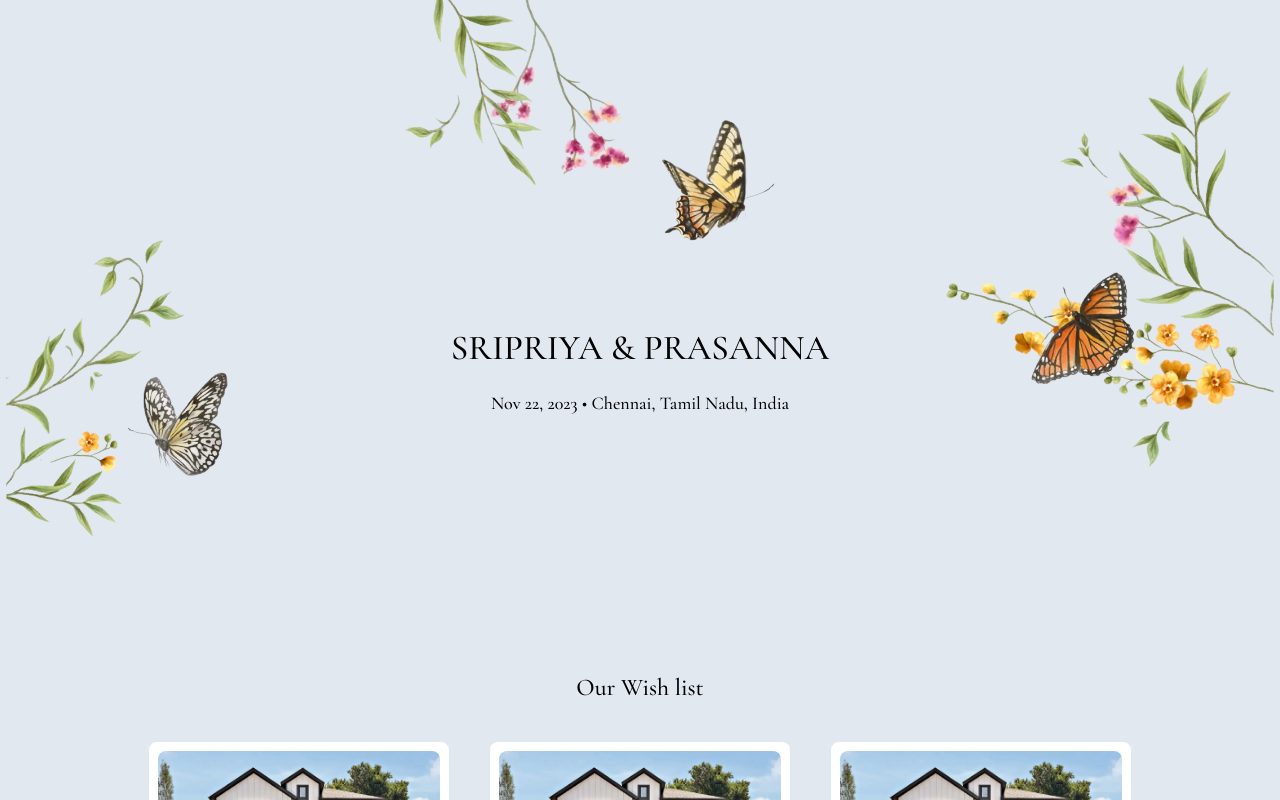
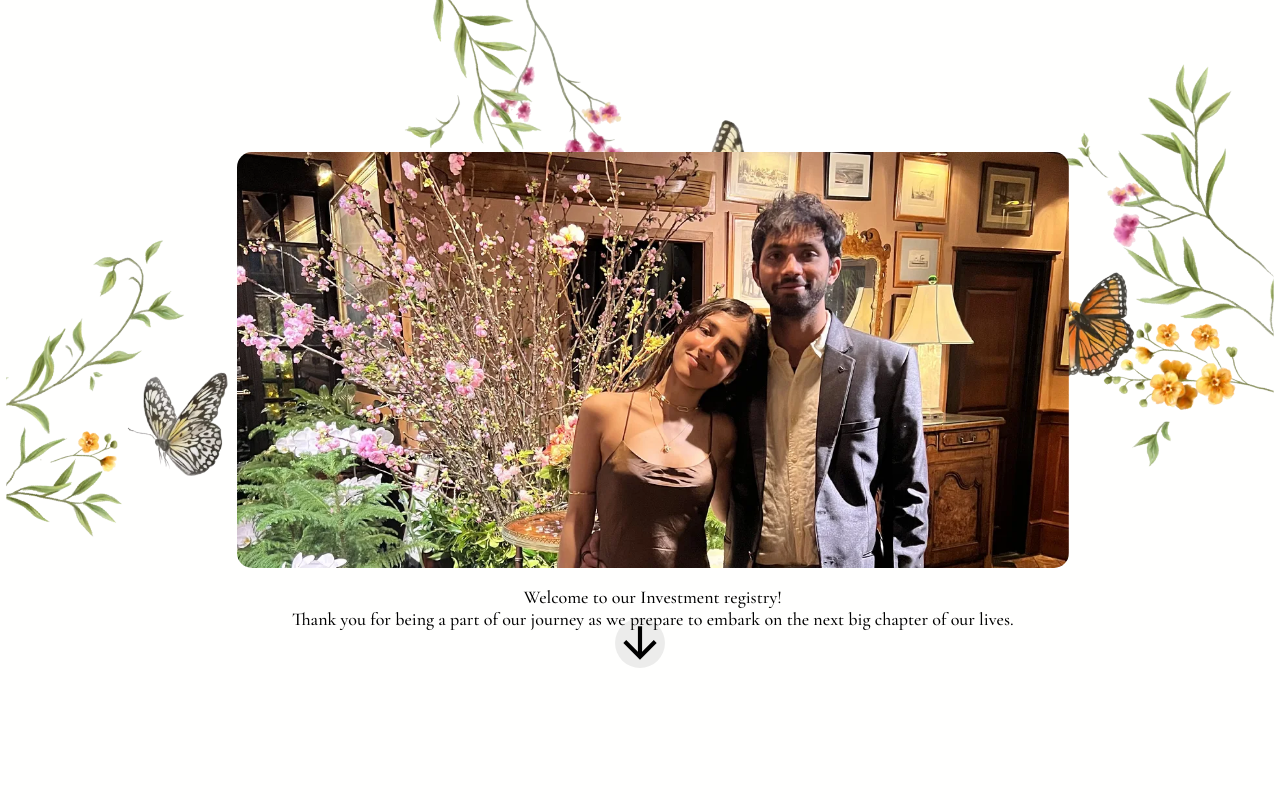
Before and after one commit to vaaghu/wedding, a React (Vite) app: page / in a window 1280 px wide. Built offline with nearby package versions, Linux system fonts and the light colour scheme.

Commit message:
info updated, couple img added & anchore icon added

```diff
--- a/src/assets/styles/home.module.scss
+++ b/src/assets/styles/home.module.scss
@@ -11,7 +11,20 @@
     height: 80svh;
   }
 }
-
+.coupleImg {
+  width: 65vw;
+  height: auto;
+  max-height: 80vw;
+  margin: 0px;
+  border-radius: 15px;
+  clip-path: polygon(0 0, 100% 0, 100% calc(100vh), 0 calc(100vh));
+  object-fit: cover;
+  object-position: center 50%;
+  @media (max-width: 768px) {
+    width: 95vw;
+    height: auto;
+  }
+}
 .cardBox {
   width: 100vw;
   height: auto;
@@ -43,13 +56,18 @@
 }
 .firstContainer {
   width: 100vw;
+  height: 100dvh;
+  min-height: 100dvh;
   position: relative;
   @include flex(column, flex-start, center);
   font-family: "CormorantGaramond", "Poppins", sans-serif;
   margin-bottom: 35px;
   div {
     position: absolute;
-    bottom: 30%;
+    top: 50%;
+    left: 51%;
+    transform: translate(-50%, -50%);
+    @include flex(column, flex-start, center);
   }
 }
 .eventCardContainer {
@@ -77,16 +95,28 @@
   margin: 20px 5px;
 }
 
-.CarouselContainer {
-  width: 100vw;
-  height: 500px;
-  margin: 30px 0px;
+.listInfo {
+  text-align: center;
+  p {
+    font-family: "CormorantGaramond", "Poppins", sans-serif;
+  }
+  h2,
+  h1 {
+    font-style: normal;
+    font-weight: 300;
+  }
+}
+
+.arrowDownAnchore {
+  // border: 1px solid black;
+  background-color: rgba(0, 0, 0, 0.075);
+  border-radius: 50%;
+  width: 50px;
+  height: 50px;
+  font-size: 35px;
   @include flex(column, center, center);
-  // background-color: rgb(61, 61, 61);
-  padding-bottom: 15px;
-  border-radius: 15px;
+  img {
+    width: 50px;
+    height: 50px;
+  }
 }
-.imgContainer {
-  width: 100%;
-  height: 100%;
-}
--- a/src/assets/styles/index.module.scss
+++ b/src/assets/styles/index.module.scss
@@ -5,7 +5,7 @@
 
   margin: 0px;
   overflow-x: hidden;
-  background: #e2e8f0;
+  background: $primaryColor;
   height: 100svh;
   z-index: 1;
   @include flex(column, flex-start, center);
@@ -13,7 +13,6 @@
   p {
     font-family: "CormorantGaramond", "Poppins", sans-serif;
   }
-  h2,
   h1 {
     font-style: normal;
     font-weight: 300;
@@ -28,7 +27,7 @@
   }
 
   &::-webkit-scrollbar-track {
-    background-color: #e2e8f0;
+    background-color: $primaryColor;
     border-radius: 6px;
   }
 }
--- a/src/assets/styles/info.module.scss
+++ b/src/assets/styles/info.module.scss
@@ -10,7 +10,7 @@
   margin-top: 50px;
   margin-bottom: 50px;
   @include flex(column, flex-start, center);
-  background-color: rgb(255, 255, 255);
+  background-color: $secondaryColor;
   padding: 20px;
   width: 600px;
   // height: 350px;
--- a/src/assets/styles/main.scss
+++ b/src/assets/styles/main.scss
@@ -18,3 +18,6 @@
   font-weight: normal;
   font-style: normal;
 }
+
+$primaryColor: #fffffe;
+$secondaryColor: #e2e8f0;
--- a/src/pages/home.jsx
+++ b/src/pages/home.jsx
@@ -1,5 +1,8 @@
 /* eslint-disable prettier/prettier */
 import backgroundImg from "@images/butterfly.webp";
+import weddingCouple from "@images/weddingCouple.webp";
+import arrowDown from "@images/arrow_down.svg";
+
 import homeStyle from "@styles/home.module.scss";
 import indexStyle from "@styles/index.module.scss";
 import React, { useEffect, useRef } from "react";
@@ -31,44 +34,38 @@ export default function Home({ navigate }) {
       ref={sectionRef}
     >
       <div className={homeStyle.firstContainer}>
-        <img src={backgroundImg} className={homeStyle.imgBackground} />
+        <img
+          src={backgroundImg}
+          alt="background image"
+          className={homeStyle.imgBackground}
+        />
         <div>
-          <p className={homeStyle.title}>SRIPRIYA & PRASANNA</p>
+          <img
+            src={weddingCouple}
+            alt="couple image"
+            className={homeStyle.coupleImg}
+          />
           <p className={homeStyle.info}>
-            Nov 22, 2023 • Chennai, Tamil Nadu, India
+            Welcome to our Investment registry!
+            <br />
+            Thank you for being a part of our journey as we prepare to embark on
+            the next big chapter of our lives.
           </p>
         </div>
+        <a href="#listInfo" className={homeStyle.arrowDownAnchore}>
+          <img src={arrowDown} alt="anchore" />
+        </a>
       </div>
-      {/* <div className={homeStyle.CarouselContainer}>
-        <Carousel />
+      <div id="listInfo" className={homeStyle.listInfo}>
+        <h1>Our Wish list</h1>
+        <p>
+          In this special chapter of our lives, we have a few dreams and
+          financial goals we{"'"}d love to achieve.
+          <br />
+          Your contributions will help us make them a reality. Every gift brings
+          us one step closer to our shared dreams.
+        </p>
       </div>
-      <div className={homeStyle.eventCardContainer}>
-        <div className={homeStyle.eventCard}>
-          <p>ENGAGEMENT (NICHIATHARTHAM) CEREMONY</p>
-          <p>NOVEMBER 22, 2023 11:00–11:45</p>
-          <p>
-            Sri Krishnaswamy Kalyana Mandapam 1B Hindi Prachar Saba Road,
-            Chennai, TN, 600017, India
-          </p>
-        </div>
-        <div className={homeStyle.eventCard}>
-          <p>RECEPTION</p>
-          <p>NOVEMBER 22, 2023 11:00–11:45</p>
-          <p>
-            Sri Krishnaswamy Kalyana Mandapam 1B Hindi Prachar Saba Road,
-            Chennai, TN, 600017, India
-          </p>
-        </div>
-        <div className={homeStyle.eventCard}>
-          <p>WEDDING (MUHURTHAM)</p>
-          <p>NOVEMBER 22, 2023 11:00–11:45</p>
-          <p>
-            Sri Krishnaswamy Kalyana Mandapam 1B Hindi Prachar Saba Road,
-            Chennai, TN, 600017, India
-          </p>
-        </div>
-      </div> */}
-      <h1>Our Wish list</h1>
       <br />
       <div className={homeStyle.cardContainer}>
         {cardsInfo.map((card, index) => {
--- a/src/pages/info.jsx
+++ b/src/pages/info.jsx
@@ -31,7 +31,7 @@ export default function Info({ navigate }) {
           navigate("../");
         }}
       >
-        <img src={backArrow} alt="arrow" />
+        <img src={backArrow} alt="back" />
       </button>
       {cardInfo && (
         <div className={infoStyles.card}>
@@ -57,7 +57,7 @@ export default function Info({ navigate }) {
                 items={collapseItems}
                 style={{
                   width: "100%",
-                  backgroundColor: "#e2e8f0",
+                  backgroundColor: "#c8ced6",
                   fontFamily: "CormorantGaramond, Poppins, sans-serif",
                   fontSize: "17px",
                 }}
--- a/src/utils/cardsInfo.json
+++ b/src/utils/cardsInfo.json
@@ -1,67 +1,27 @@
 [
   {
-    "title": "card",
+    "title": "Dream Vacation",
     "imgName": "home",
-    "description": "nsef smenf se fmsne mfnsem nfsme nms nm nmsn"
+    "description": "Gift the lovely couple a vacation of their lifetime to celebrate their love and togetherness."
   },
   {
-    "title": "card",
+    "title": "Smart Sleep Mattress",
     "imgName": "home",
-    "description": "nfsme nms nm nmsn"
+    "description": "Give the lovely couple the gift of sweet dreams and a lifetime of restful happiness!!!"
   },
   {
-    "title": "card",
+    "title": "Jewelry",
     "imgName": "home",
-    "description": "nsef smenf se fmsne lknsef sknlef kslen flkmse"
+    "description": "Contribute to a symbol of love and elegance and elevate the sparkle in the couple's life!"
   },
   {
-    "title": "card",
+    "title": "Equity",
     "imgName": "home",
-    "description": "nfsme nms nm nmsn jioes JOIJF E sfekl msek mlksfe"
+    "description": "A bond of a lifetime is built on the foundation of love. Contribute to the foundation of the couple's financial dreams wishing them prosperity!"
   },
   {
-    "title": "card",
+    "title": "Dream Home",
     "imgName": "home",
-    "description": "nfsme nms nm nmsn jioes E sfekl msek klsef mlksfe"
-  },
-  {
-    "title": "card",
-    "imgName": "home",
-    "description": "nfsme nms nmsn jioes JOIJF E sfekl klsef mlksfe"
-  },
-  {
-    "title": "card",
-    "imgName": "home",
-    "description": "nfsme nms nm nmsn jioes JOIJF E sfekl msek klsef mlksfe"
-  },
-  {
-    "title": "card",
-    "imgName": "home",
-    "description": "nfsme nms nm nmsn jioes JOIJF E sfekl msek klsef mlksfe"
-  },
-  {
-    "title": "card",
-    "imgName": "home",
-    "description": "nfsme nms nm nmsn jioes JOIJF E sfekl msek klsef mlksfe"
-  },
-  {
-    "title": "card",
-    "imgName": "home",
-    "description": "nfsme nms nm nmsn jioes JOIJF E sfekl msek klsef mlksfe"
-  },
-  {
-    "title": "card",
-    "imgName": "home",
-    "description": "nfsme nms nm nmsn jioes JOIJF E sfekl msek klsef mlksfe"
-  },
-  {
-    "title": "card",
-    "imgName": "home",
-    "description": "nfsme nms nm nmsn jioes JOIJF E sfekl msek klsef mlksfe"
-  },
-  {
-    "title": "card",
-    "imgName": "home",
-    "description": "nfsme nms nm nmsn jioes JOIJF E sfekl msek klsef mlksfe"
+    "description": "Give them the gift of their dream home, a place where they live their 'happily ever after'."
   }
 ]
```
Also changed, not shown: src/assets/images/arrow_down.svg (added), src/assets/images/weddingCouple.webp (added).
